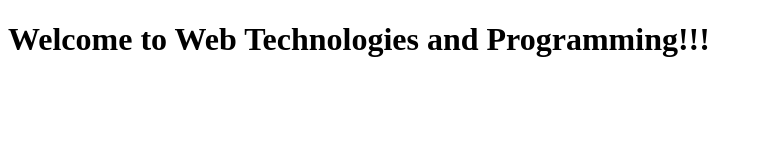
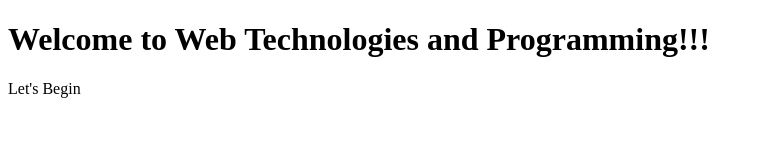
Before and after one commit to MsL-Mishal/WTPractice, a plain HTML site: page site/index.html in a window 1280 px wide. Shown: the whole page, without its empty margins (0-762 px from the left). Drawn offline with Linux system fonts and the light colour scheme.

Commit message:
Minor Changes Demo

```diff
--- a/site/index.html
+++ b/site/index.html
@@ -7,5 +7,6 @@
 </head>
 <body>
     <h1>Welcome to Web Technologies and Programming!!!</h1>
+    <p>Let's Begin</p>
 </body>
 </html>
```
